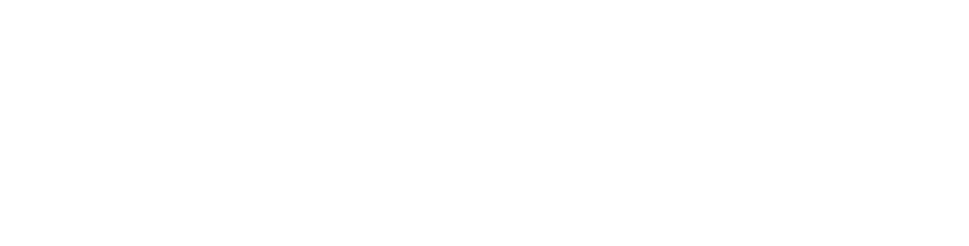
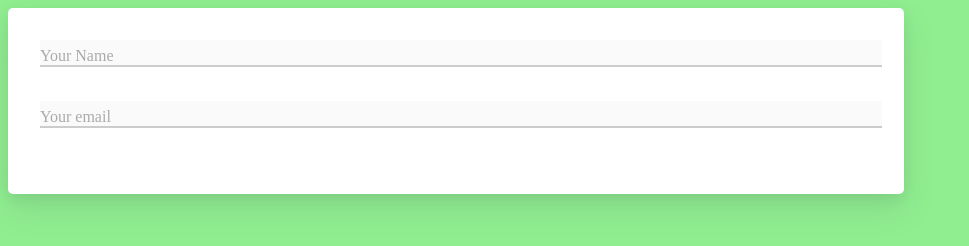
Before and after one commit to AlexanderLeino/floating-input, a plain HTML site: page index.html in a window 1280 px wide. Shown: the whole page, without its empty margins (0-969 px from the left). Drawn offline with Linux system fonts and the light colour scheme.

Commit message:
labels working as expected

```diff
--- a/index.html
+++ b/index.html
@@ -4,10 +4,22 @@
     <meta charset="UTF-8">
     <meta http-equiv="X-UA-Compatible" content="IE=edge">
     <meta name="viewport" content="width=device-width, initial-scale=1.0">
+    <link rel='stylesheet' href='style.css'>
     <script src="script.js"></script>
     <title>Document</title>
 </head>
 <body>
-
+    <div class="container">
+        <form>
+            <div class="form-group">
+                <input class='form-control' placeholder='Jon Smith'>
+                <label for='name' class='form-label'>Your Name</label>
+            </div>
+            <div class="form-group">
+                <input type='email' class='form-control' placeholder='example@gmail.com'>
+                <label for='email' class='form-label'>Your email</label>
+            </div>
+        </form>
+    </div>
 </body>
 </html>
--- /dev/null
+++ b/style.css
@@ -0,0 +1,54 @@
+body {
+    background-color: lightgreen;
+}
+
+.container {
+    width: 65vw;
+    box-shadow: 0 15px 35px rgba(50,50,93,.1), 0 5px 15px rgba(0,0,0, .07);
+    padding: 2em;
+    background-color: #fff;
+    border-radius: 5px;
+}
+
+.form-group {
+    margin-bottom: 1em;
+    transition: all .3s;
+}
+.form-label {
+    font-size: 1em;
+    color: #aaa;
+    display: block;
+    opacity: 1;
+    transform: translateY(-1.25em);
+    transform-origin:0 0;
+    transition: all .3s;
+    pointer-events: none;
+
+}
+
+.form-control {
+    box-shadow: none;
+    background-color: rgba(0,0,0, .02);
+    border-radius: 0px;
+    border-color: #ccc;
+    border-style: none none solid none;
+    width: 100%;
+    transition: all 2s;
+    padding: 5px;
+}
+
+.form-control::placeholder{
+    color: transparent;
+}
+
+.form-control:focus{
+    box-shadow: none;
+    outline: none;
+    border-color: orange;
+
+}
+
+
+.form-control:focus + .form-label, .form-control:not(:placeholder-shown) + .form-label {
+    transform: translateY(-2.5em) scale(.8);
+}
```
